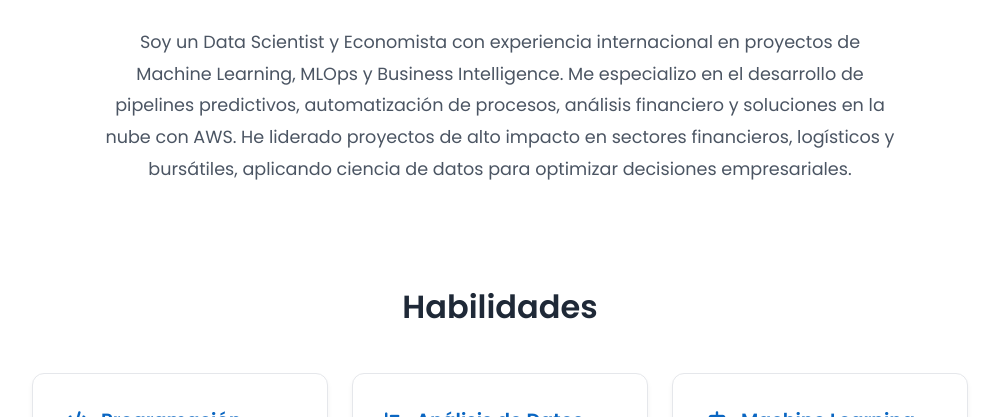
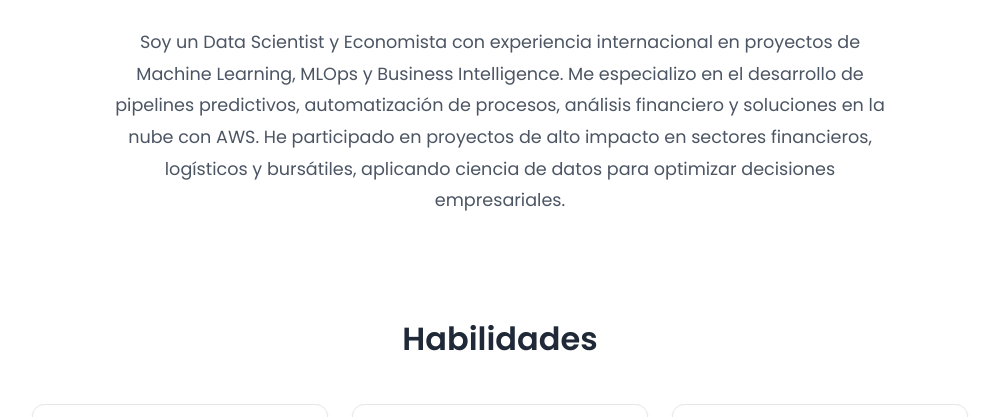
Before and after one commit to elpapx/elpapx.github.io, a plain HTML site: page index.html in a window 1280 px wide. Shown: the part 762-1179 px from the top of the page, without its empty margins (140-1139 px from the left). Drawn offline with Linux system fonts and the light colour scheme.

Commit message:
Update index.html

```diff
--- a/index.html
+++ b/index.html
@@ -535,7 +535,7 @@
             <p class="about-text">
                 Soy un Data Scientist y Economista con experiencia internacional en proyectos de Machine Learning, MLOps y Business Intelligence.
                 Me especializo en el desarrollo de pipelines predictivos, automatización de procesos, análisis financiero y soluciones en la nube con AWS.
-                He liderado proyectos de alto impacto en sectores financieros, logísticos y bursátiles, aplicando ciencia de datos para optimizar decisiones empresariales.
+                He participado en proyectos de alto impacto en sectores financieros, logísticos y bursátiles, aplicando ciencia de datos para optimizar decisiones empresariales.
             </p>
         </section>
 
```
